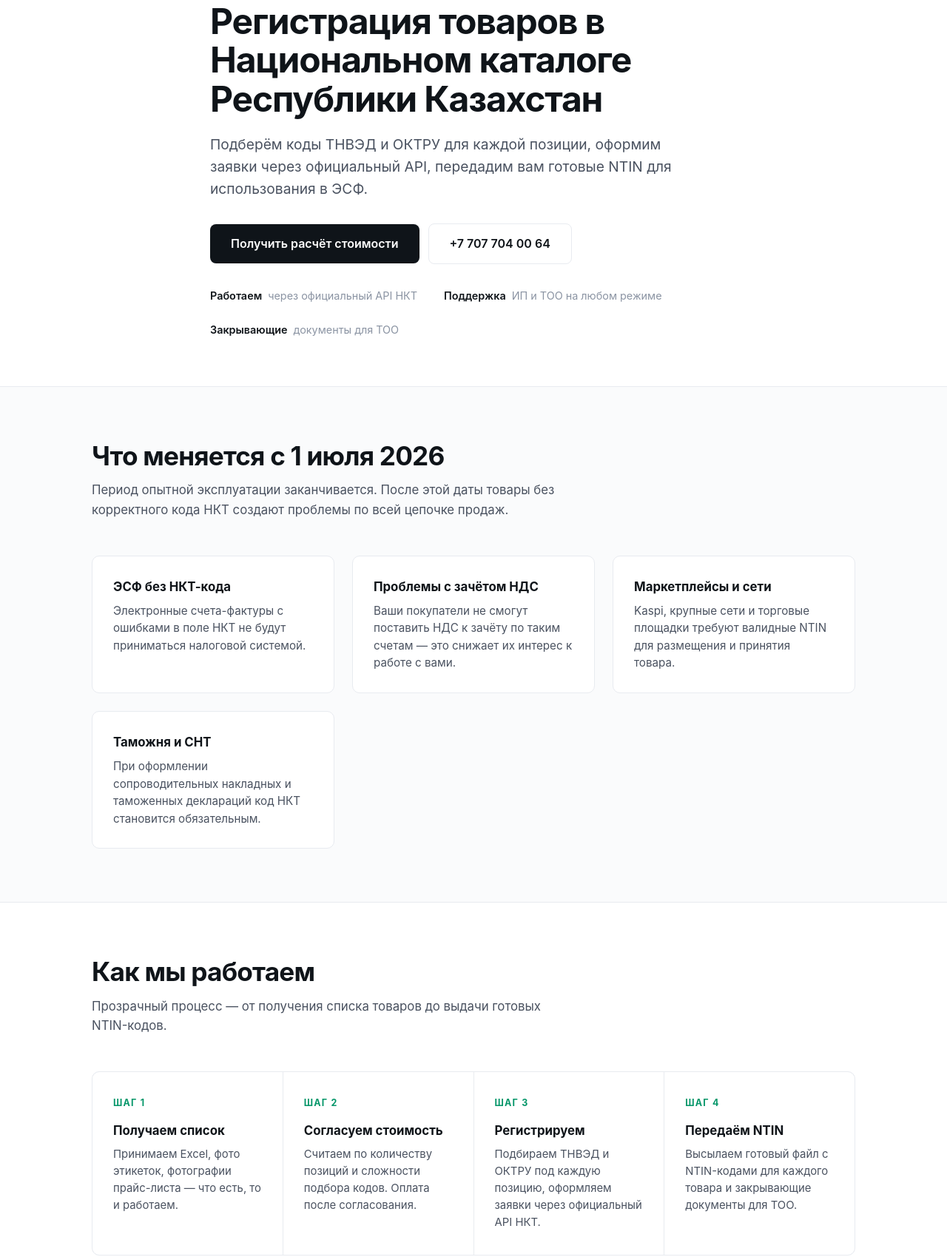
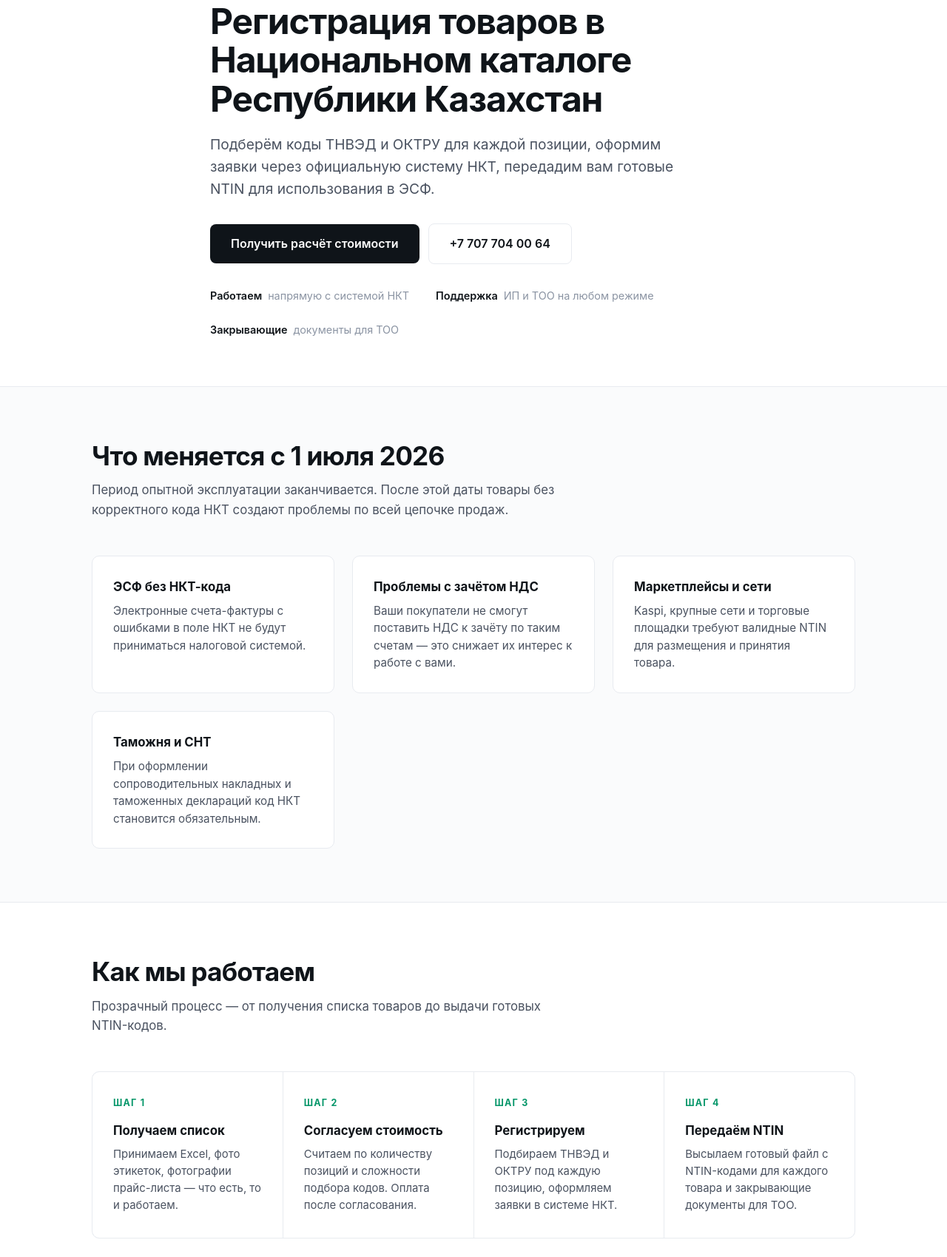
Before and after one commit to aslan797/nkt-medics, a plain HTML site: page index.html in a window 1280 px wide. Shown: the part 209-1908 px from the top of the page at 74% size. Drawn offline with Linux system fonts and the light colour scheme.

Commit message:
Replace 'API' with 'система НКТ' (less technical for B2B audience)

```diff
--- a/index.html
+++ b/index.html
@@ -31,7 +31,7 @@
         "dayOfWeek": ["Monday","Tuesday","Wednesday","Thursday","Friday","Saturday","Sunday"],
         "opens": "10:00", "closes": "22:00"
       }],
-      "description": "Регистрация товаров в Национальном каталоге товаров (НКТ) Республики Казахстан. Подбор кодов ТНВЭД и ОКТРУ, получение NTIN, подача через API."
+      "description": "Регистрация товаров в Национальном каталоге товаров (НКТ) Республики Казахстан. Подбор кодов ТНВЭД и ОКТРУ, получение NTIN, официальная подача заявок."
     }
     </script>
 
@@ -404,13 +404,13 @@
     <div class="container hero-inner">
         <span class="eyebrow">Соответствие требованиям НКТ к 1 июля 2026</span>
         <h1>Регистрация товаров в Национальном каталоге Республики Казахстан</h1>
-        <p class="hero-sub">Подберём коды ТНВЭД и ОКТРУ для каждой позиции, оформим заявки через официальный API, передадим вам готовые NTIN для использования в ЭСФ.</p>
+        <p class="hero-sub">Подберём коды ТНВЭД и ОКТРУ для каждой позиции, оформим заявки через официальную систему НКТ, передадим вам готовые NTIN для использования в ЭСФ.</p>
         <div class="hero-cta">
             <a href="https://wa.me/77077040064?text=%D0%97%D0%B4%D1%80%D0%B0%D0%B2%D1%81%D1%82%D0%B2%D1%83%D0%B9%D1%82%D0%B5%20%D0%BC%D0%BD%D0%B5%20%D0%BD%D1%83%D0%B6%D0%BD%D0%BE%20%D0%B7%D0%B0%D0%B2%D0%B5%D1%81%D1%82%D0%B8%20%D1%82%D0%BE%D0%B2%D0%B0%D1%80%D1%8B%20%D0%B2%20%D0%BD%D0%BA%D1%82" class="btn-primary">Получить расчёт стоимости</a>
             <a href="tel:+77077040064" class="btn-secondary">+7 707 704 00 64</a>
         </div>
         <div class="hero-meta">
-            <div><strong>Работаем</strong> через официальный API НКТ</div>
+            <div><strong>Работаем</strong> напрямую с системой НКТ</div>
             <div><strong>Поддержка</strong> ИП и ТОО на любом режиме</div>
             <div><strong>Закрывающие</strong> документы для ТОО</div>
         </div>
@@ -464,7 +464,7 @@
             <div class="step">
                 <div class="step-num">Шаг 3</div>
                 <h3>Регистрируем</h3>
-                <p>Подбираем ТНВЭД и ОКТРУ под каждую позицию, оформляем заявки через официальный API НКТ.</p>
+                <p>Подбираем ТНВЭД и ОКТРУ под каждую позицию, оформляем заявки в системе НКТ.</p>
             </div>
             <div class="step">
                 <div class="step-num">Шаг 4</div>
```
